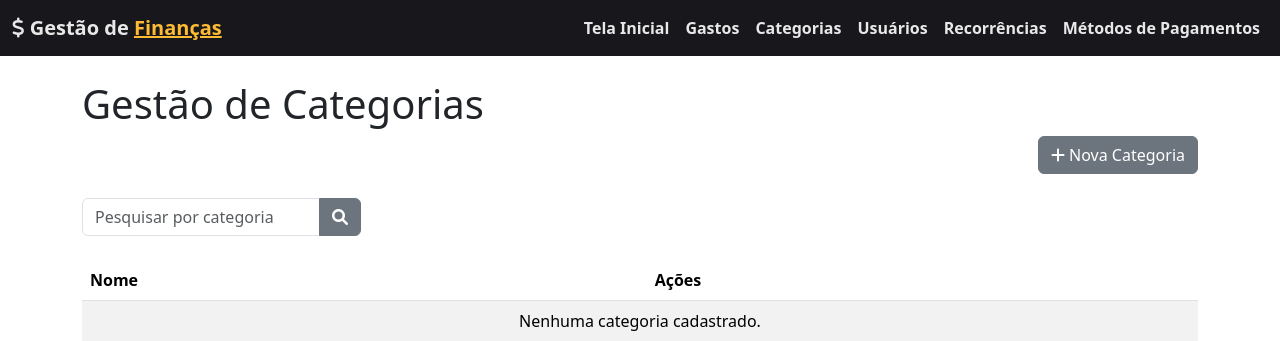
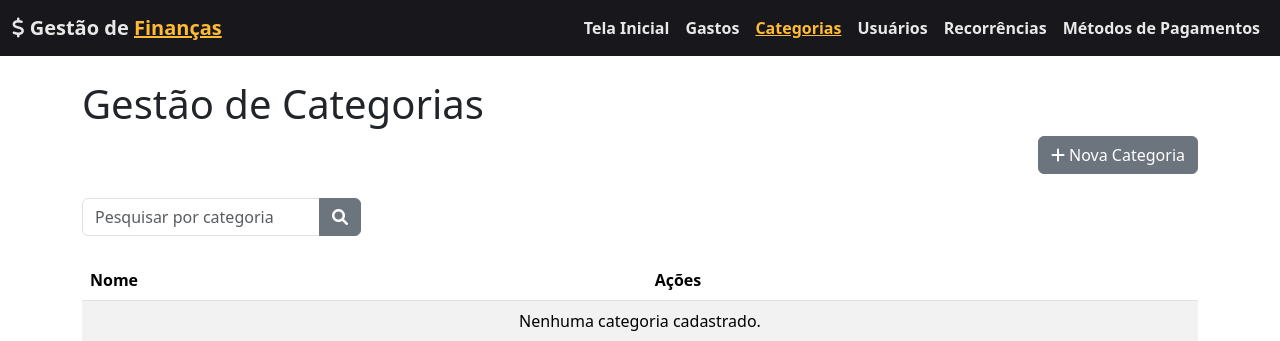
Before and after one commit to kevin504-max/financial_home, a Django app: page /categoria/categorias/ in a window 1280 px wide. Shown: the top 341 px of the page. Run offline with Django 5.2, Linux system fonts and the light colour scheme; data that the repository does not hold is empty; parts of the project's set-up code (start-up, migrations or seed data) failed here and were passed over.

Commit message:
fix: active header navigation links

```diff
--- a/templates/base.html
+++ b/templates/base.html
@@ -29,17 +29,17 @@
                 <div class="collapse navbar-collapse justify-content-end" id="navbarNav">
                     <ul class="navbar-nav fw-bold">
                         <li class="nav-item mr-5">
-                            <a class="nav-link active mr-5" style="color: #e8e8e9;" aria-current="page" href="{% url 'home' %}"
+                            <a class="nav-link active mr-5" aria-current="page" href="{% url 'home' %}"
                             {% if request.path == '/' %} style="color: #ffbb33; text-decoration: underline;" {% else %} style="color: #e8e8e9;"  {% endif %}
                             >Tela Inicial</a>
                         </li>
                         <li class="nav-item mr-5">
-                            <a class="nav-link active mr-5" style="color: #e8e8e9;" aria-current="page" href="{% url 'gastos' %}"
+                            <a class="nav-link active mr-5" aria-current="page" href="{% url 'gastos' %}"
                             {% if request.path == '/gasto/gastos/' %} style="color: #ffbb33; text-decoration: underline;" {% else %} style="color: #e8e8e9;"  {% endif %}
                             >Gastos</a>
                         </li>
                         <li class="nav-item mr-5">
-                            <a class="nav-link active mr-5" style="color: #e8e8e9;" aria-current="page" href="{% url 'categorias' %}"
+                            <a class="nav-link active mr-5" aria-current="page" href="{% url 'categorias' %}"
                             {% if request.path == '/categoria/categorias/' %} style="color: #ffbb33; text-decoration: underline;" {% else %} style="color: #e8e8e9;"  {% endif %}
                             >Categorias</a>
                         </li>
@@ -49,13 +49,13 @@
                             >Usuários</a>
                         </li>
                         <li class="nav-item mr-5">
-                            <a class="nav-link active mr-5" style="color: #e8e8e9;" aria-current="page" href="{% url 'recorrencias' %}"
+                            <a class="nav-link active mr-5" aria-current="page" href="{% url 'recorrencias' %}"
                             {% if request.path == '/recorrencia/recorrencias/' %} style="color: #ffbb33; text-decoration: underline;" {% else %} style="color: #e8e8e9;"  {% endif %}
                             >Recorrências</a>
                         </li>
                         <li class="nav-item mr-5">
-                            <a class="nav-link active mr-5" style="color: #e8e8e9;" aria-current="page" href="{% url 'metodos_pagamento' %}"
-                            {% if request.path == '/metodo-pagamento/metodos-pagamento/' %} style="color: #ffbb33; text-decoration: underline;" {% else %} style="color: #e8e8e9;"  {% endif %}
+                            <a class="nav-link active mr-5" aria-current="page" href="{% url 'metodos_pagamento' %}"
+                            {% if request.path == '/metodo_pagamento/metodos_pagamento/' %} style="color: #ffbb33; text-decoration: underline;" {% else %} style="color: #e8e8e9;"  {% endif %}
                             >Métodos de Pagamentos</a>
                         </li>
                     </ul>
```
